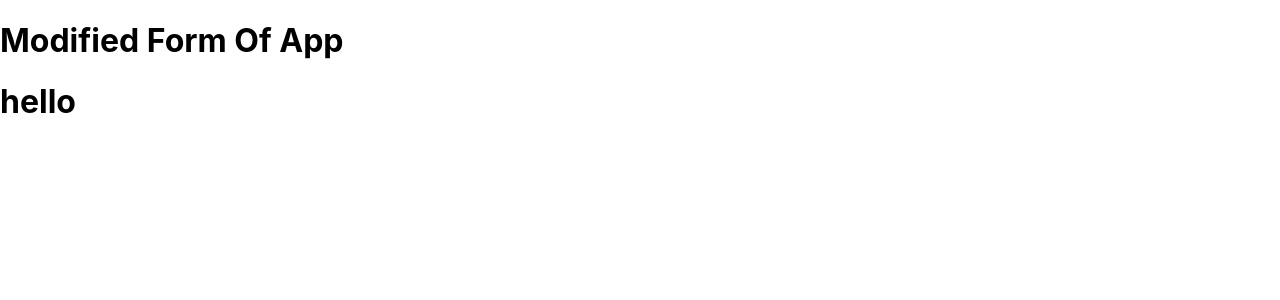
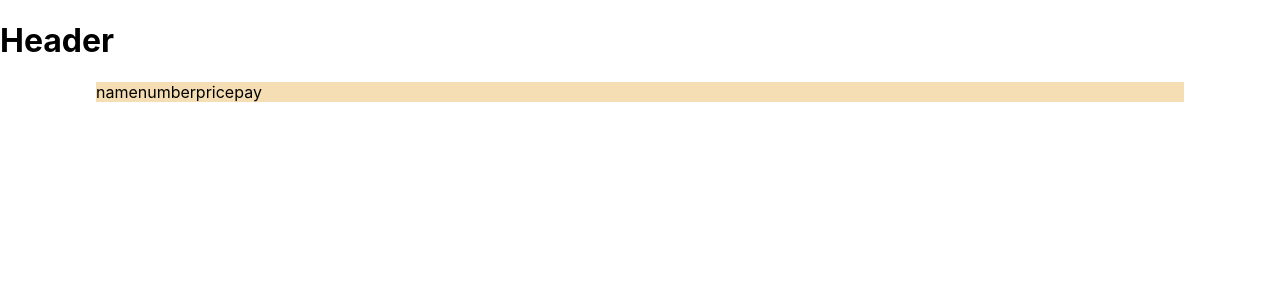
Before and after one commit to ujjwaltwitx/chitkarafood, a React (Create React App) app: page / in a window 1280 px wide. Shown: the top 300 px of the page. Built offline with nearby package versions, Linux system fonts and the light colour scheme.

Commit message:
Initializing

```diff
--- a/package.json
+++ b/package.json
@@ -8,7 +8,7 @@
     "@testing-library/user-event": "^13.5.0",
     "react": "^18.0.0",
     "react-dom": "^18.0.0",
-    "react-scripts": "5.0.1",
+    "react-scripts": "^5.0.1",
     "web-vitals": "^2.1.4"
   },
   "scripts": {
--- a/src/App.jsx
+++ b/src/App.jsx
@@ -1,9 +1,12 @@
 import './App.css';
+import Header from './components/header';
+import Card from './components/card';
 
 function App() {
   return (
     <div>
-      <h1>Modified Form Of App</h1>
+      <Header />
+      <Card />
     </div>
   );
 }
--- /dev/null
+++ b/src/components/card.jsx
@@ -0,0 +1,22 @@
+import '../styles/card.css'
+
+const Card = () => {
+    return (
+        <div className="cardWrapper">
+            <div className="cardHostel">
+                name
+            </div>
+            <div className="cardNumber">
+                number
+            </div>
+            <div className="cardPrice">
+                price
+            </div>
+            <div className="cardPay">
+                pay
+            </div>
+        </div>
+     );
+}
+
+export default Card;
--- a/src/components/header.jsx
+++ b/src/components/header.jsx
@@ -1,9 +1,9 @@
-function header() {
+const Header = () => {
     return (
-        <div className="header">
-            <h1>Welcome To Chitkara Mess Card</h1>
+        <div>
+            <h1> Header </h1>
         </div>
-    )
+     );
 }
 
-export default header;
+export default Header;
--- a/src/index.js
+++ b/src/index.js
@@ -3,10 +3,10 @@ import ReactDOM from 'react-dom/client';
 import './index.css';
 import App from './App';
 
+
 const root = ReactDOM.createRoot(document.getElementById('root'));
 root.render(
   <React.StrictMode>
     <App />
-    <h1>hello</h1>
   </React.StrictMode>
 );
--- /dev/null
+++ b/src/styles/card.css
@@ -0,0 +1,6 @@
+.cardWrapper {
+    background-color: wheat;
+    position: relative;
+    margin: 0 6rem;
+    display: flex;
+}
```
Also changed, not shown: 1 other file (tests, documents, lock files or other folders).
